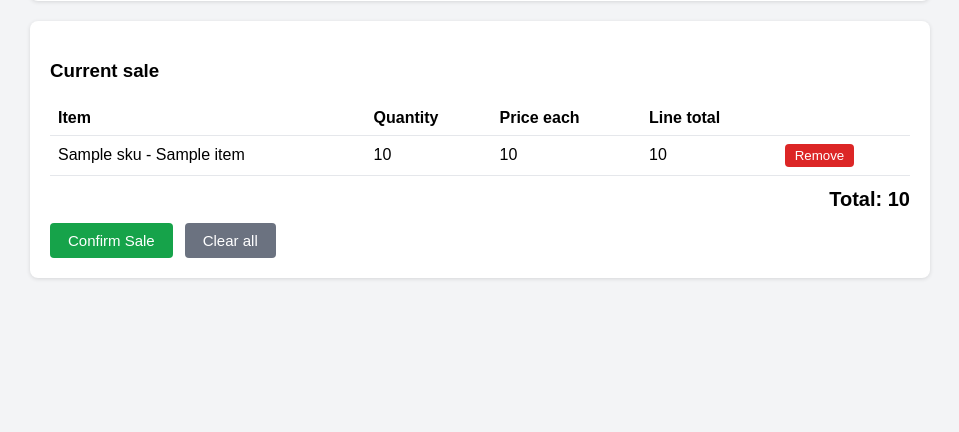
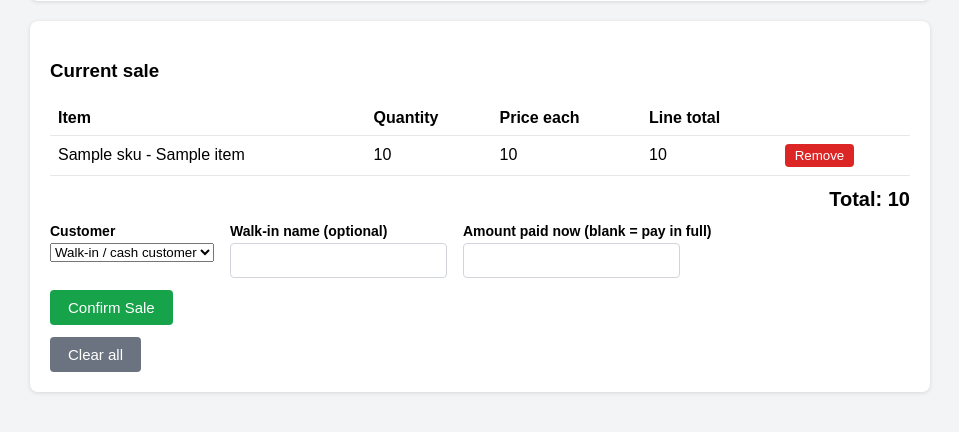
Before and after one commit to joannalule76-svg/shopguard, a Django app: template inventory/templates/Inventory/sales_entry.html in a window 1280 px wide. Shown: the part 298-730 px from the top of the page, without its empty margins (160-1119 px from the left). Run offline with Django 5.2, Linux system fonts and the light colour scheme; tables that the repository leaves empty hold one stand-in row (values such as "Sample post"); the template is opened without the code that fills it: values that come from a table or form of the project are taken from there, most other values are stand-ins (such as "Sample title", 1, 10 or a date in 2020).

Commit message:
Allow customer and amount paid when confirming a sale

```diff
--- a/inventory/forms.py
+++ b/inventory/forms.py
@@ -2,7 +2,7 @@ from decimal import Decimal
 
 from django import forms
 
-from .models import InventoryItem
+from .models import Customer, InventoryItem
 
 
 class AddToBasketForm(forms.Form):
@@ -51,3 +51,24 @@ class AddToBasketForm(forms.Form):
         cleaned["item"] = item
         cleaned["price"] = price
         return cleaned
+
+
+class ConfirmSaleForm(forms.Form):
+    customer = forms.ModelChoiceField(
+        queryset=Customer.objects.filter(is_active=True).order_by("name"),
+        required=False,
+        empty_label="Walk-in / cash customer",
+        label="Customer",
+    )
+    customer_name = forms.CharField(
+        max_length=100,
+        required=False,
+        label="Walk-in name (optional)",
+    )
+    amount_paid = forms.DecimalField(
+        max_digits=14,
+        decimal_places=2,
+        min_value=Decimal("0.00"),
+        required=False,
+        label="Amount paid now (blank = pay in full)",
+    )
--- a/inventory/templates/Inventory/sales_entry.html
+++ b/inventory/templates/Inventory/sales_entry.html
@@ -91,12 +91,38 @@
   <div class="total">Total: {{ total }}</div>
 
 {% if lines %}
-    <div style="display: flex; gap: 12px; margin-top: 12px;">
-      <form method="post" onsubmit="this.querySelector('button').disabled = true;">
+  <div style="display: flex; flex-direction: column; gap: 12px; margin-top: 12px;">
+    <form method="post" onsubmit="this.querySelector('[type=submit]').disabled = true;">
       {% csrf_token %}
       <input type="hidden" name="action" value="confirm">
-        <button type="submit" class="btn" style="background: #16a34a;">Confirm Sale</button>
+
+      {% if confirm_form.non_field_errors %}
+        <div class="error">{{ confirm_form.non_field_errors }}</div>
+      {% endif %}
+
+      <div class="row">
+        <div>
+          <label for="id_customer">{{ confirm_form.customer.label }}</label>
+          {{ confirm_form.customer }}
+          {{ confirm_form.customer.errors }}
+        </div>
+        <div>
+          <label for="id_customer_name">{{ confirm_form.customer_name.label }}</label>
+          {{ confirm_form.customer_name }}
+          {{ confirm_form.customer_name.errors }}
+        </div>
+        <div>
+          <label for="id_amount_paid">{{ confirm_form.amount_paid.label }}</label>
+          {{ confirm_form.amount_paid }}
+          {{ confirm_form.amount_paid.errors }}
+        </div>
+      </div>
+
+      <button type="submit" class="btn" style="background: #16a34a; margin-top: 12px;">
+        Confirm Sale
+      </button>
     </form>
+
     <form method="post">
       {% csrf_token %}
       <input type="hidden" name="action" value="clear">
```
Also changed, not shown: inventory/views.py (+22 -9 lines). Lines whose indentation alone changed are shown as unchanged.
